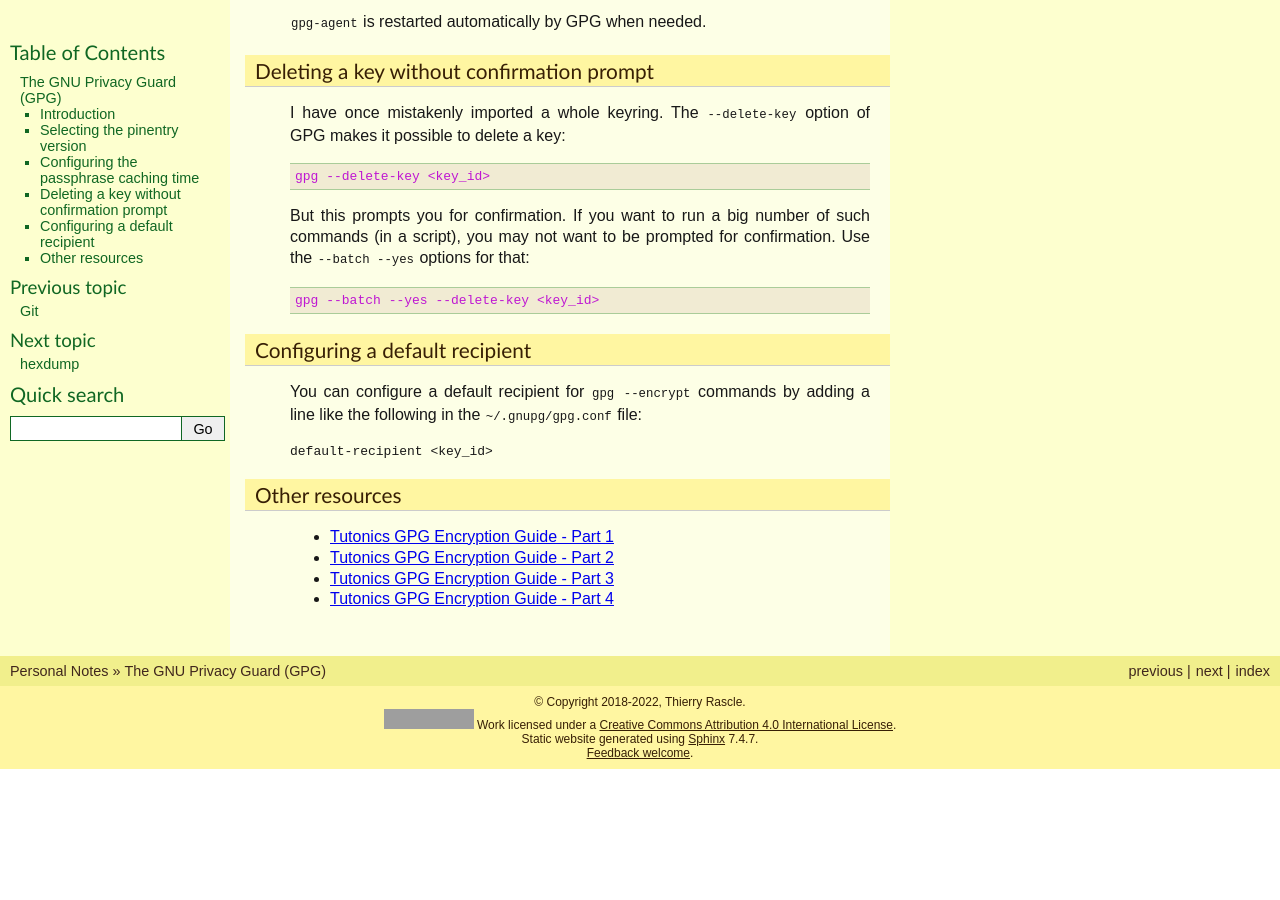
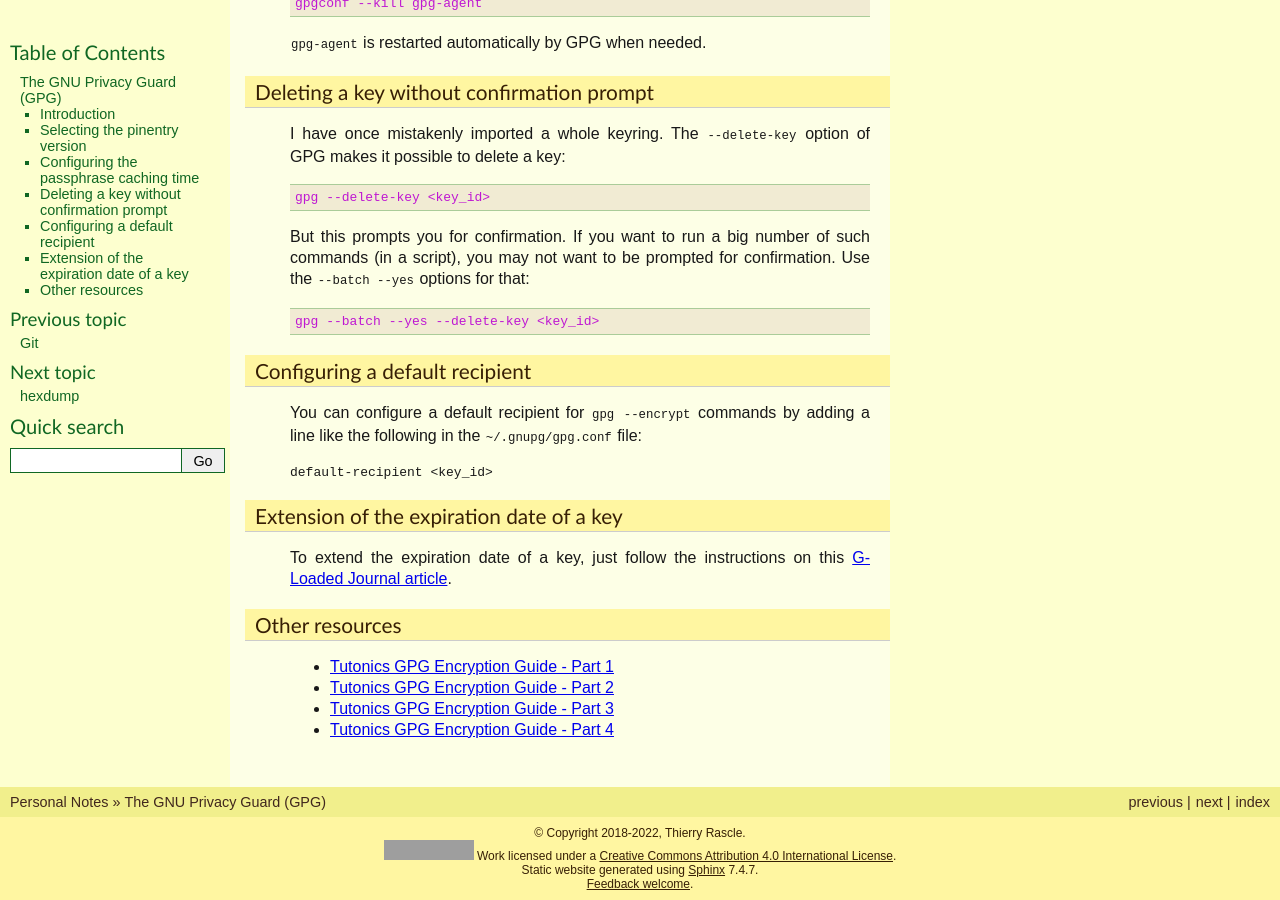
Before and after one commit to thierr26/thierr26_personal_notes_sphinx_sources, a Sphinx documentation site: the page built from source/gnu_privacy_guard.rst, in a window 1280 px wide and 900 px high, scrolled down 1092 px. Built offline with Sphinx 7.4.7, drawn with Linux system fonts in a browser that asks for light colours; before the commit the page ends 1861 px from its top, so only the background shows below that; some of the changed text lies outside the part shown; grey boxes are pictures that could not be loaded.

Commit message:
Add GPG key expiration date extension paragraph

```diff
--- a/source/gnu_privacy_guard.rst
+++ b/source/gnu_privacy_guard.rst
@@ -105,6 +105,17 @@ a line like the following in the ``~/.gnupg/gpg.conf`` file:
 | default-recipient <key_id>
 
 
+Extension of the expiration date of a key
+-----------------------------------------
+
+.. index::
+  pair: gpg; key expiration date extension
+
+To extend the expiration date of a key, just follow the instructions on this
+`G-Loaded Journal article
+<https://www.g-loaded.eu/2010/11/01/change-expiration-date-gpg-key>`_.
+
+
 Other resources
 ---------------
 
```
